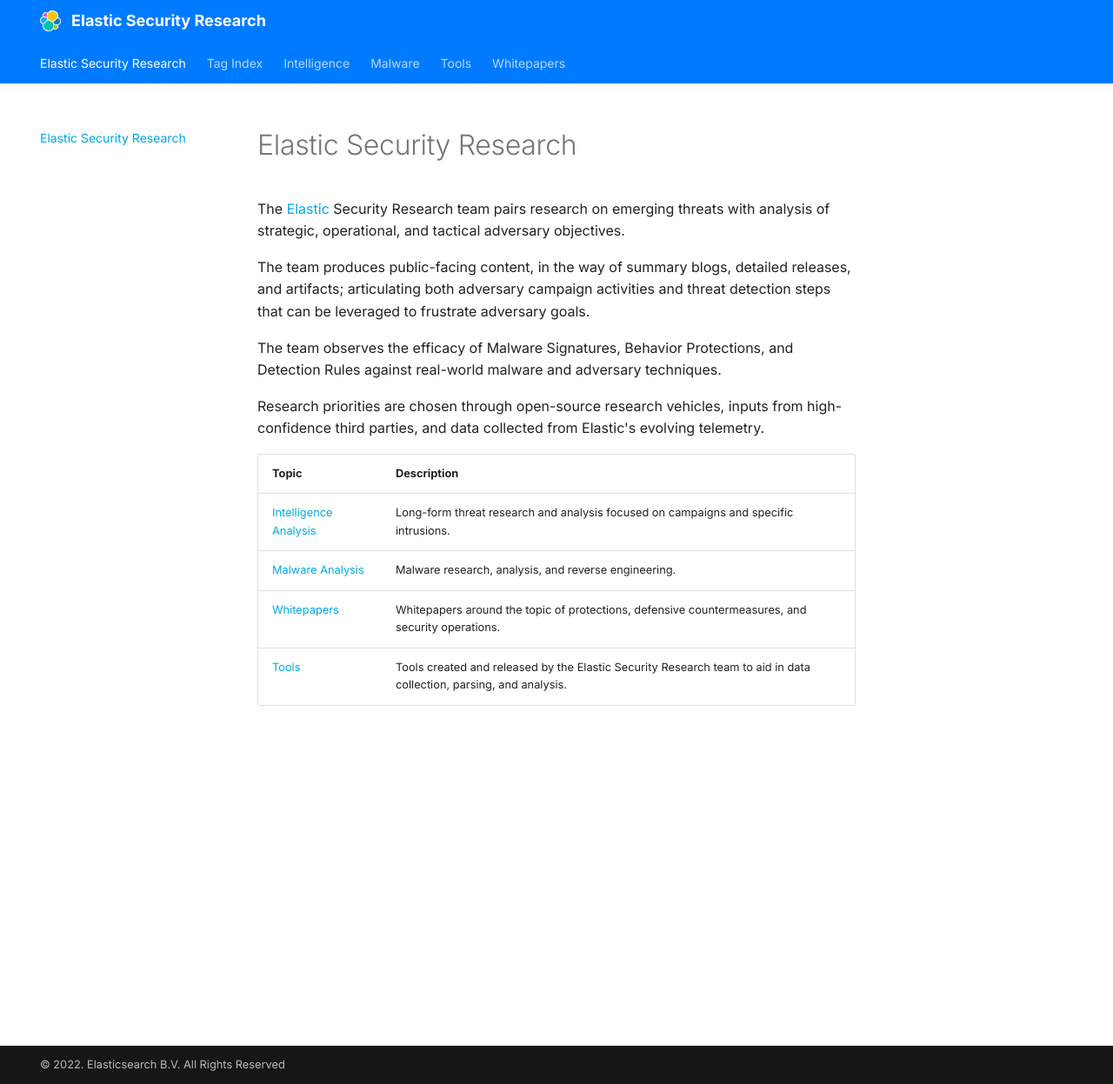
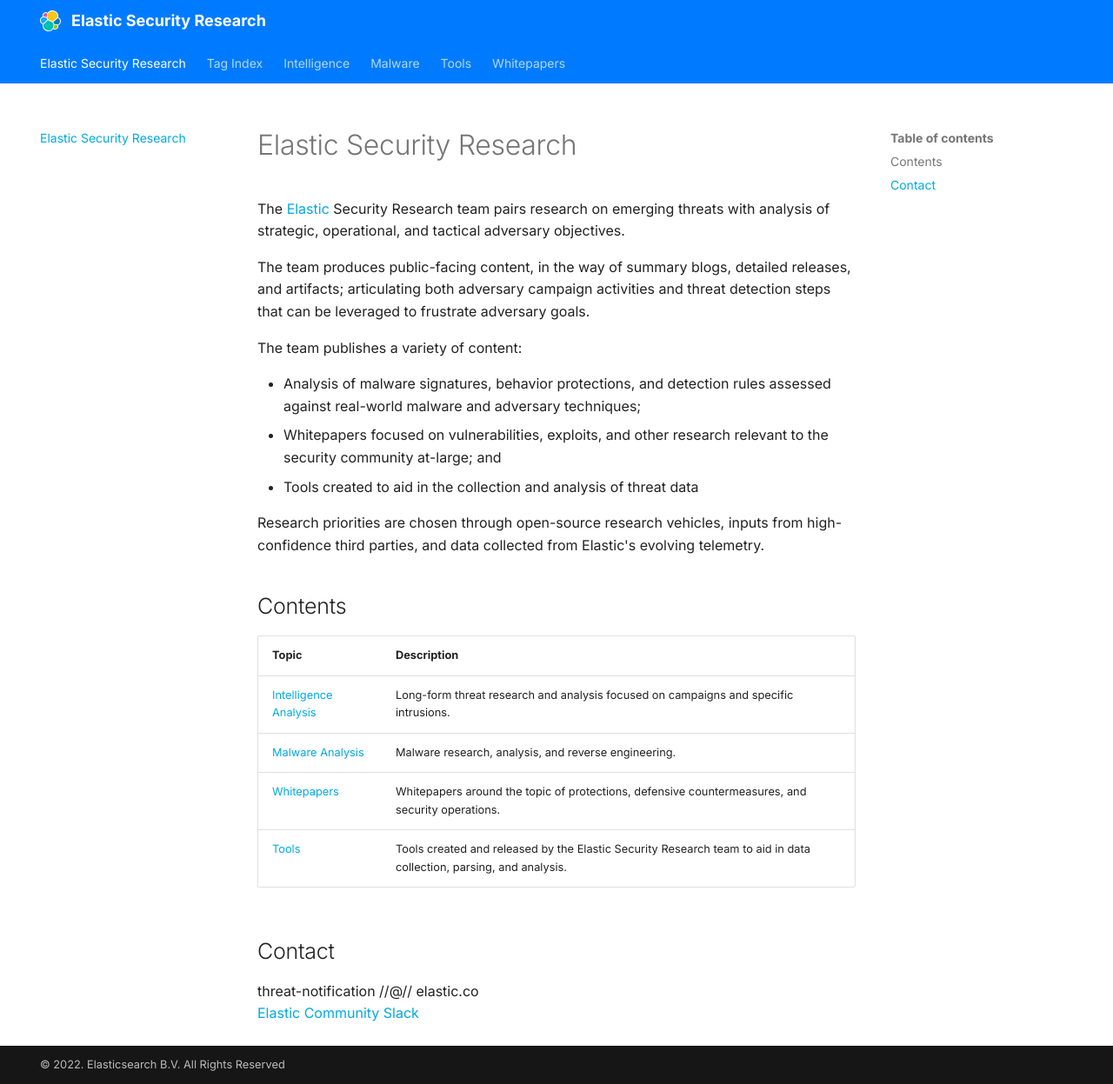
Before and after one commit to elastic/security-research, an MkDocs documentation site: the page built from content/index.md, in a window 1280 px wide and 1247 px high. Shown: the whole window at 87% size. Built offline with MkDocs 1.6.1 and Material for MkDocs 9.7.7, drawn with Linux system fonts in a browser that asks for light colours; comment, search, counter and statistics services are not loaded.

Commit message:
Update index.md

```diff
--- a/content/index.md
+++ b/content/index.md
@@ -6,9 +6,15 @@
 
 The team produces public-facing content, in the way of summary blogs, detailed releases, and artifacts; articulating both adversary campaign activities and threat detection steps that can be leveraged to frustrate adversary goals.
 
-The team observes the efficacy of Malware Signatures, Behavior Protections, and Detection Rules against real-world malware and adversary techniques.
+The team publishes a variety of content:
+
+* Analysis of malware signatures, behavior protections, and detection rules assessed against real-world malware and adversary techniques;
+* Whitepapers focused on vulnerabilities, exploits, and other research relevant to the security community at-large; and
+* Tools created to aid in the collection and analysis of threat data
 
 Research priorities are chosen through open-source research vehicles, inputs from high-confidence third parties, and data collected from Elastic's evolving telemetry.
+
+## Contents
 
 | Topic                                          | Description                                                                                                        |
 |------------------------------------------------|--------------------------------------------------------------------------------------------------------------------|
@@ -16,3 +22,8 @@
 | [Malware Analysis](malware/index.md) | Malware research, analysis, and reverse engineering.                               |
 | [Whitepapers](whitepapers/index.md)            | Whitepapers around the topic of protections, defensive countermeasures, and security operations.                   |
 | [Tools](tools/index.md)                        | Tools created and released by the Elastic Security Research team to aid in data collection, parsing, and analysis. |
+
+## Contact
+
+threat-notification //@// elastic.co
+[Elastic Community Slack](https://elasticstack.slack.com)
```
